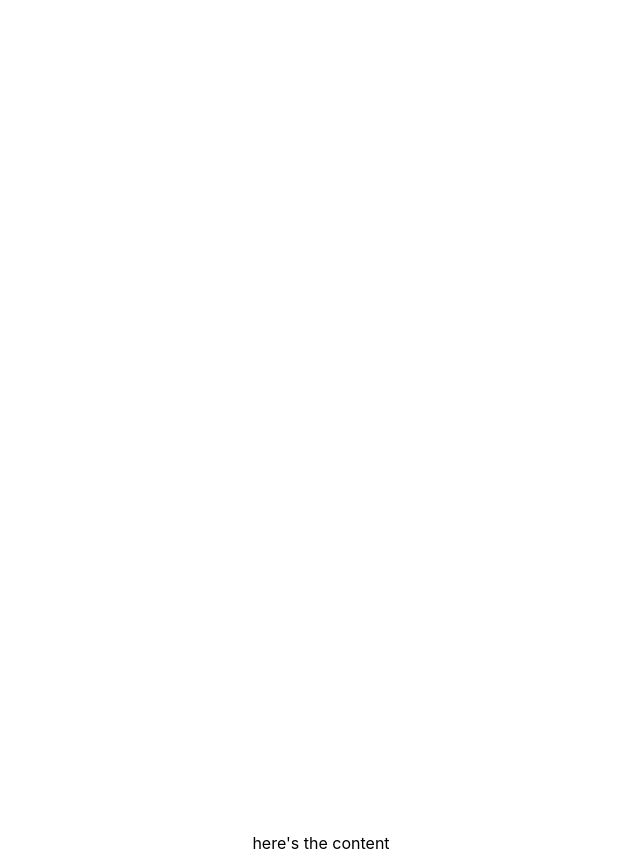
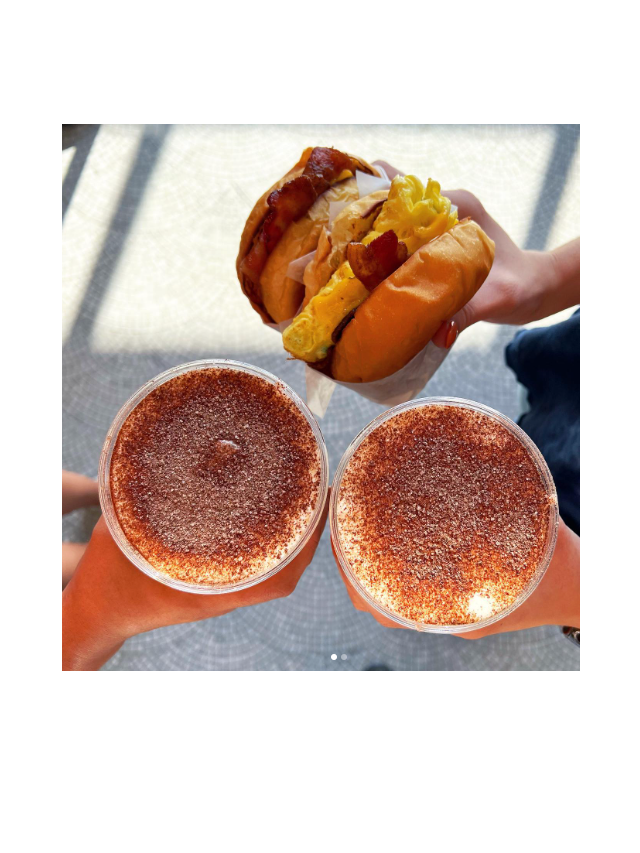
Before and after one commit to rydelldonato/18-grams-website, a React (Create React App) app: page / in a window 1280 px wide. Shown: the part 1900-2753 px from the top of the page, without its empty margins (319-959 px from the left). After the commit the page ends 2575 px from the top, so only its background shows below. Built offline with nearby package versions, Linux system fonts and the light colour scheme.

Commit message:
changed down arrow img

```diff
--- a/src/components/home/home.css
+++ b/src/components/home/home.css
@@ -25,6 +25,9 @@
     top: 92vh;
     animation: bounce 1s infinite;
   }
+  .foodAndDrinks{
+    width: 100%;
+  }
 }
 
 /* Media query for mobile medium (max-width: 375px) */
--- a/src/components/home/home.js
+++ b/src/components/home/home.js
@@ -21,11 +21,10 @@ export default function Home() {
         <img alt="coffee icon" src="./icons-coffee.png" />
       </div>
       <DownArrow targetDivId="target-div" />
-      <div style={{ height: "1000px" }}></div>
+      <div style={{ height: "296px" }}></div>
 
       <div id="target-div">
-
-        here's the content
+        <img className="foodAndDrinks" alt="food and drinks" src="./food-and-drinks.png"/>
       </div>
     </>
   );
```
Also changed, not shown: public/icons-down-arrow.png.
